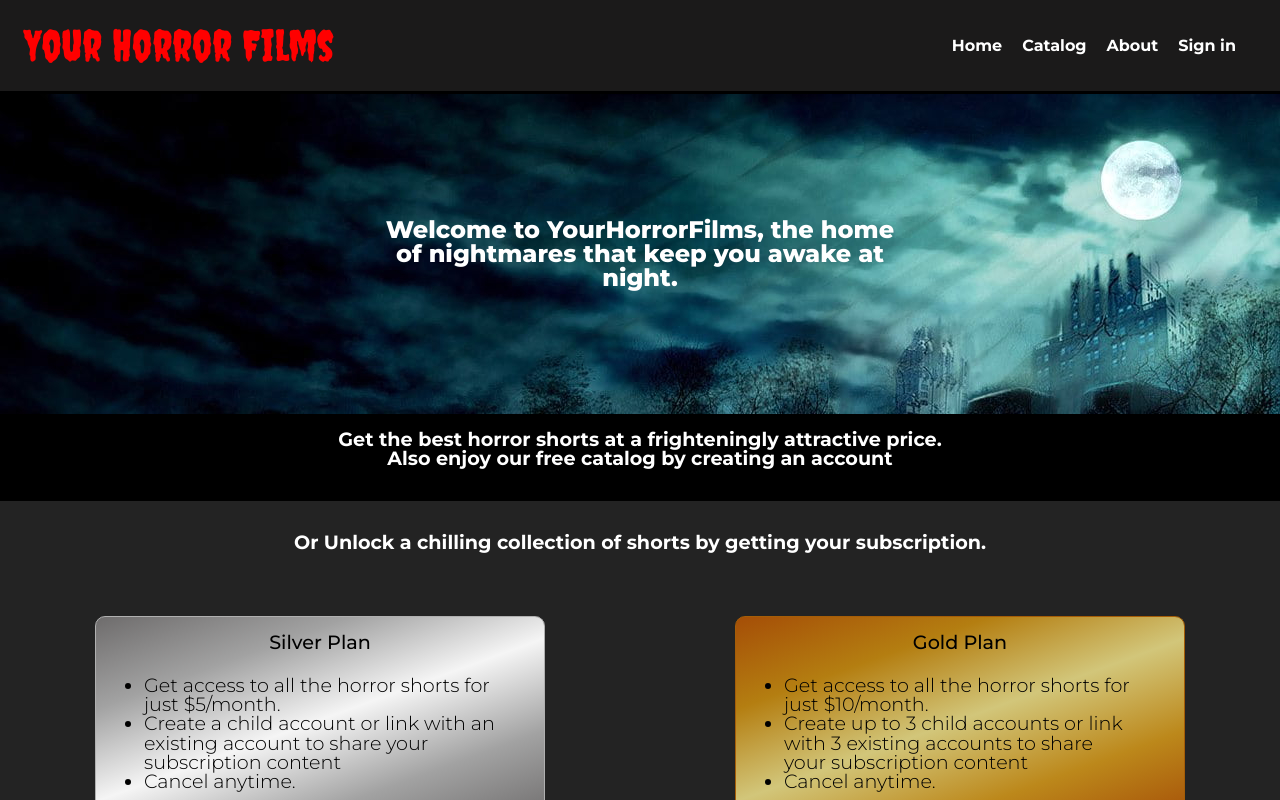
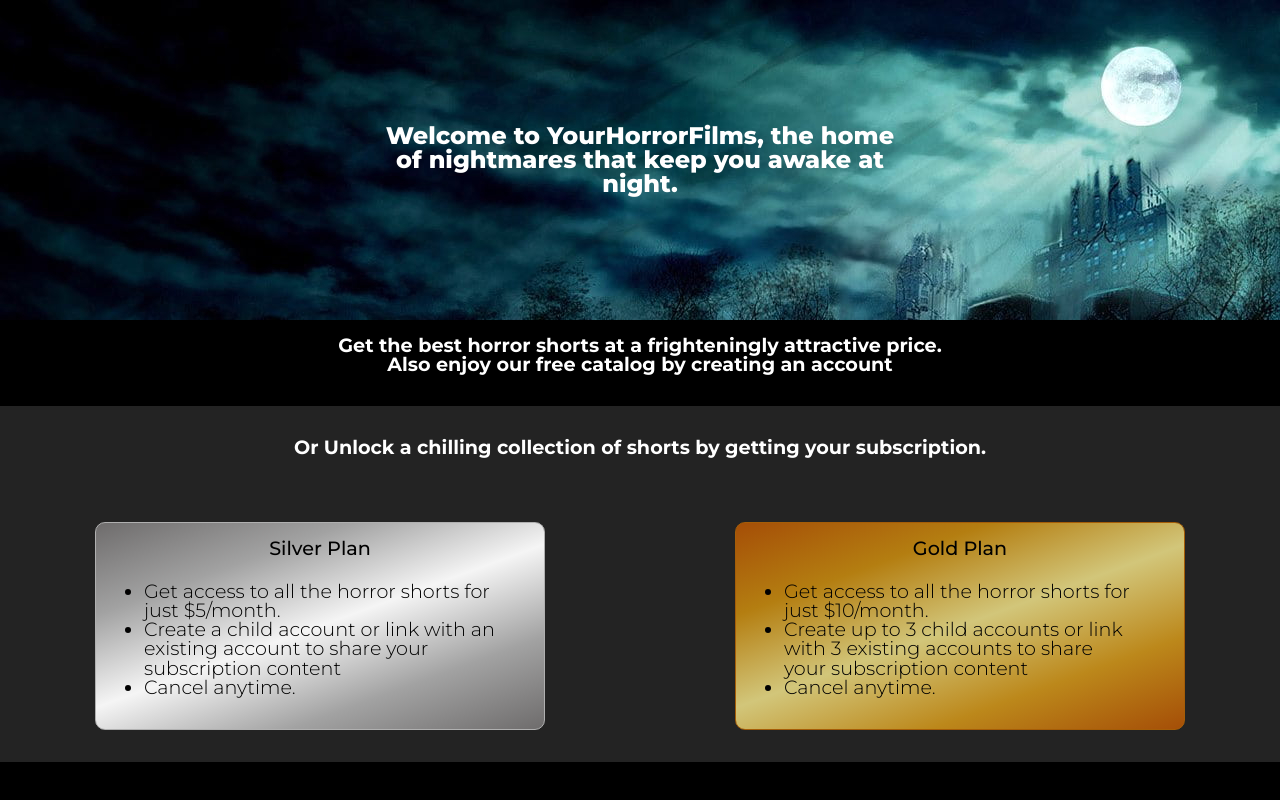
Before and after one commit to mLuisKm/short-horror-films-streaming, a Next.js app: page / in a window 1280 px wide. Built offline with nearby package versions, Linux system fonts and the light colour scheme; no server answers.

Commit message:
No fetch

```diff
--- a/app/layout.jsx
+++ b/app/layout.jsx
@@ -12,14 +12,14 @@ export default function RootLayout({ children }) {
     return (
         <html lang="en">
             <body>
-                <Provider>
+                {/* <Provider> */}
                     <div className={styles.layoutContainer}>
-                        <HomeHeader />
+                        {/* <HomeHeader /> */}
                         <div className={styles.layoutContent}>
                             {children}
                         </div>
                     </div>
-                </Provider>
+                {/* </Provider> */}
             </body>
         </html>
     );
```
